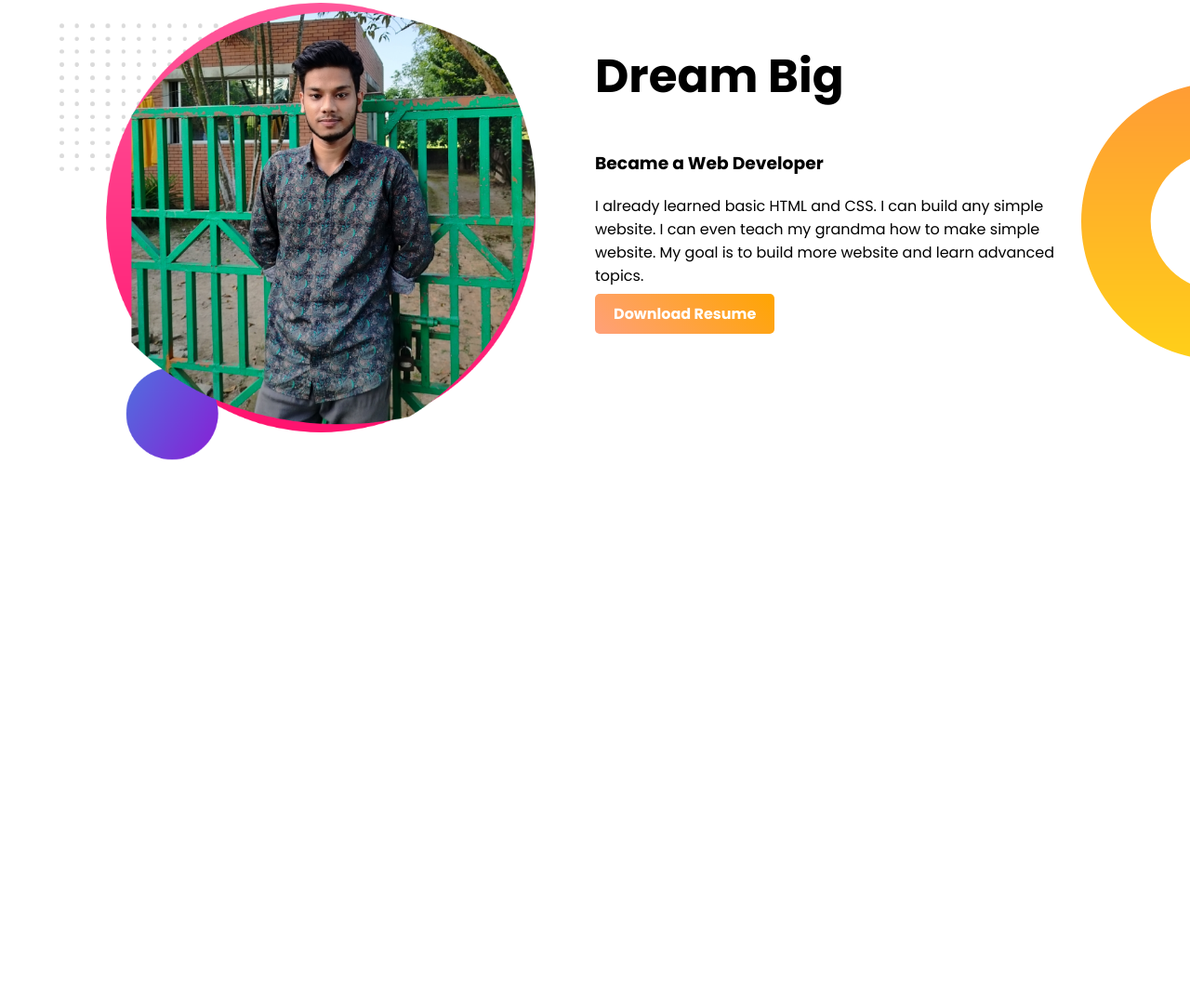
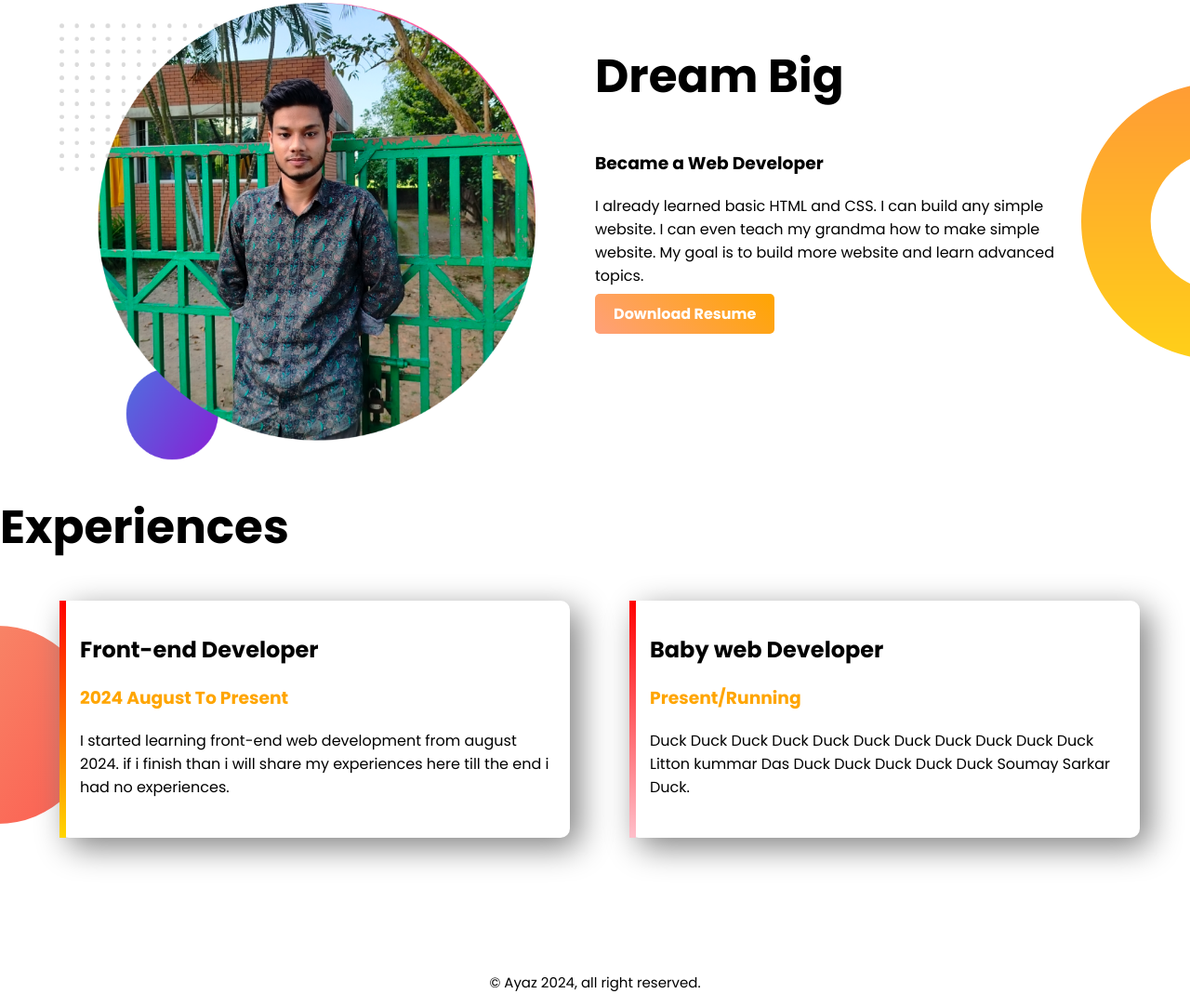
Before and after one commit to aayaz4/my-website, a plain HTML site: page index.html in a window 1280 px wide. Shown: the part 512-1595 px from the top of the page at 93% size. Before the commit the page ends 1014 px from the top, so only its background shows below. Drawn offline with Linux system fonts and the light colour scheme.

Commit message:
website done

```diff
--- a/index.html
+++ b/index.html
@@ -19,12 +19,12 @@
     <a class="button" target="_blank" href="http://https://www.facebook.com/profile.php?id=100036745152018">HIRE ME</a>
 </div>
 <div class="half-width">
-    <img src="developer-portfolio/my-bg.png" alt="">
+    <img src="developer-portfolio/ayaz2.png" alt="">
 </div>
 </section>
 <section class="dreambig">
     <div class="half-width">
-      <img src="developer-portfolio/my-bg2.png" alt="">
+      <img src="developer-portfolio/ayaz.png" alt="">
     </div>
     <div class="half-width">
         <h1>Dream Big</h1>
@@ -33,5 +33,21 @@
         <a class="button" target="_blank" href="http://https://www.facebook.com/profile.php?id=100036745152018">Download Resume</a>
     </div>
 </section>
+<section class="experiences">
+    <h1>Experiences</h1>
+    <div id="full-web" class="half-width single-experi">
+      <h2>Front-end Developer</h2>
+      <h3 class="name">2024 August To Present</h3>
+      <p>I started learning front-end web development from august 2024. if i finish than i will share my experiences here till the end i had no experiences.</p>
+    </div>
+    <div id="full-stack" class="half-width single-experi">
+     <h2>Baby web Developer</h2>
+     <h3 class="name">Present/Running</h3>
+     <p>Duck Duck Duck Duck Duck Duck Duck Duck Duck Duck Duck Litton kummar Das Duck Duck Duck Duck Duck Soumay Sarkar Duck.</p>
+    </div>
+</section>
+<footer>
+    <p>© Ayaz 2024, all right reserved.</p>
+</footer>
 </body>
 </html>
--- a/style.css
+++ b/style.css
@@ -37,3 +37,30 @@ section{
     background-repeat: no-repeat;
     background-position: right;
 }
+.single-experi{
+    box-shadow: 10px 10px 35px gray;
+    border-radius: 10px;
+    padding: 15px;
+    height: 45%;
+    background-color: white;
+}
+.experiences{
+    background-image: url(developer-portfolio/exp-bg.png);
+    background-repeat: no-repeat;
+    background-position: left;
+
+}
+#full-stack{
+    border-left: 7px solid;
+    border-image: linear-gradient(180deg,red, pink);
+    border-image-slice: 1;
+}
+#full-web{
+    border-left: 7px solid;
+    border-image: linear-gradient(180deg,red, gold);
+    border-image-slice: 1;
+}
+footer p{
+    text-align: center;
+    font-size: 15px;
+}
```
Also changed, not shown: developer-portfolio/ayaz.png (added), developer-portfolio/ayaz2.png (added), developer-portfolio/my-bg.png (deleted), developer-portfolio/my-bg2.png (deleted), 2 other files.
